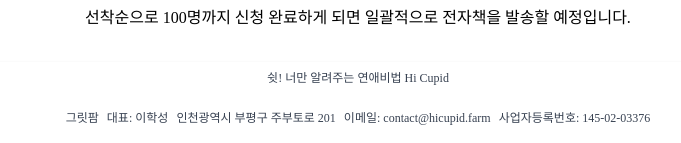
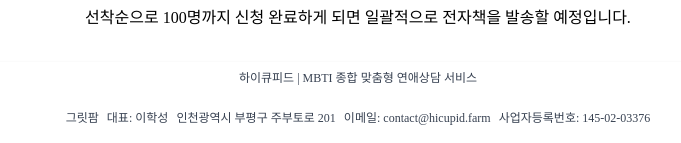
Before and after one commit to grit-farm/hicupid.farm, a Next.js app: page / in a window 1280 px wide. Shown: the part 1600-1743 px from the top of the page, without its empty margins (282-963 px from the left). Built offline with nearby package versions, Linux system fonts and the light colour scheme; no server answers; a web font is replaced by a local one.

Commit message:
feat: 메타데이터 문구 변경

```diff
--- a/src/app/components/Footer.tsx
+++ b/src/app/components/Footer.tsx
@@ -5,7 +5,7 @@
     <footer className="bg-white shadow ">
       <div className="w-full max-w-screen-xl mx-auto p-2 mt-8">
         <p className="flex text-xs justify-center text-gray-700 sm:text-center">
-          <span>쉿! 너만 알려주는 연애비법 Hi Cupid</span>
+          <span>하이큐피드 | MBTI 종합 맞춤형 연애상담 서비스</span>
         </p>
       </div>
       <div className="w-full max-w-screen-xl mx-auto p-4">
--- a/src/app/layout.tsx
+++ b/src/app/layout.tsx
@@ -5,13 +5,13 @@
 import Footer from "@/app/components/Footer";
 
 export const metadata: Metadata = {
-  title: "Hi Cupid | 쉿! 너만 알려주는 연애비법",
-  description: "쉿! 너만 알려주는 연애비법",
+  title: "하이큐피드 | MBTI 궁합 맞춤형 연애상담 서비스",
+  description: "MBTI 종합 맞춤형 연애상담 서비스",
   openGraph: {
-    title: "Hi Cupid | 쉿! 너만 알려주는 연애비법",
-    description: "쉿! 너만 알려주는 연애비법",
+    title: "하이큐피드 | MBTI 궁합 맞춤형 연애상담 서비스",
+    description: "MBTI 종합 맞춤형 연애상담 서비스",
     url: "https://hicupid.farm",
-    siteName: "Hi Cupid | 쉿! 너만 알려주는 연애비법",
+    siteName: "하이큐피드 | MBTI 궁합 맞춤형 연애상담 서비스",
     images: ["https://hicupid.farm/images/og.png"],
     locale: "ko-KR",
     type: "website",
```
